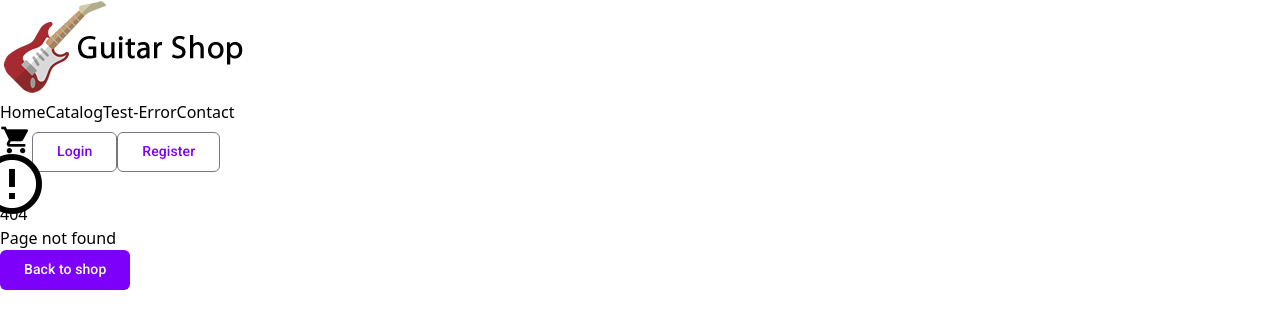
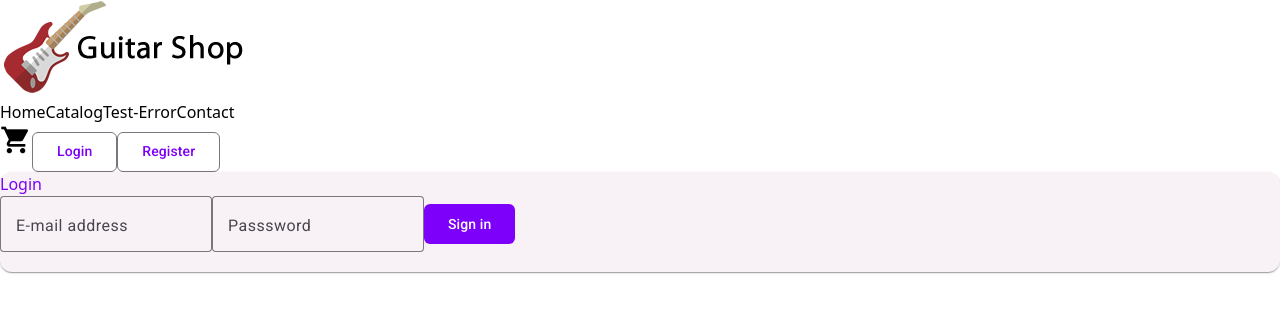
Before and after one commit to wellingtonfzambelli/poc.fullstack.angular.guitarshop, an Angular app in the folder poc.fullstack.angular.guitarshop.frontend/: page /account/login in a window 1280 px wide. Before the commit this address led to /not-found. Shown: the top 328 px of the page. Built offline with nearby package versions, Linux system fonts and the light colour scheme.

Commit message:
fixing login issues

```diff
--- a/poc.fullstack.angular.guitarshop.frontend/src/app/app.routes.ts
+++ b/poc.fullstack.angular.guitarshop.frontend/src/app/app.routes.ts
@@ -17,7 +17,7 @@ export const routes: Routes = [
     { path: 'catalog/:id', component: ProductDetailsComponent },
     { path: 'cart', component: CartComponent },
     { path: 'checkout', component: CheckoutComponent },
-    { path: 'accout/login', component: LoginComponent },
+    { path: 'account/login', component: LoginComponent },
     { path: 'account/register', component: RegisterComponent },
     { path: 'contact', component: ContactComponent },
 
--- a/poc.fullstack.angular.guitarshop.frontend/src/app/core/services/account.service.ts
+++ b/poc.fullstack.angular.guitarshop.frontend/src/app/core/services/account.service.ts
@@ -17,7 +17,7 @@ export class AccountService {
     let params = new HttpParams();
     params = params.append('useCookies', true);
 
-    return this.http.post<User>(this.baseUrl + 'login', values, {params});
+    return this.http.post<User>(this.baseUrl + 'login', values, {params, withCredentials: true});
   }
 
   register(values: any) {
@@ -25,13 +25,13 @@ export class AccountService {
   }
 
   getUserInfo() {
-    return this.http.get<User>(this.baseUrl + 'account/user-info').subscribe({
+    return this.http.get<User>(this.baseUrl + 'account/user-info', {withCredentials: true}).subscribe({
       next: user => this.currentUser.set(user)
     })
   }
 
   logout() {
-    return this.http.post(this.baseUrl + 'account/logout', {});
+    return this.http.post(this.baseUrl + 'account/logout', {}, {withCredentials: true});
   }
 
   updateAddress(address: Address) {
--- a/poc.fullstack.angular.guitarshop.frontend/src/app/features/account/login/login.component.html
+++ b/poc.fullstack.angular.guitarshop.frontend/src/app/features/account/login/login.component.html
@@ -1 +1,19 @@
-<p>login works!</p>
+<mat-card class="max-w-lg mx-auto mt-32 p-8 bg-white">
+    <form [formGroup]="loginForm" (ngSubmit)="onSubmit()">
+        <div class="text-center mb-6">
+            <h1 class="text-3xl font-semibold text-primary">Login</h1>
+        </div>
+
+        <mat-form-field appearance="outline" class="w-full mb-4">
+            <mat-label>E-mail address</mat-label>
+            <input formControlName="email" type="email" placeholder="name@example.com" matInput />
+        </mat-form-field>
+
+        <mat-form-field appearance="outline" class="w-full mb-4">
+            <mat-label>Passsword</mat-label>
+            <input formControlName="password" type="password" placeholder="password" matInput />
+        </mat-form-field>
+
+        <button mat-flat-button type="submit" class="w-full py-2">Sign in</button>
+    </form>
+</mat-card>
--- a/poc.fullstack.angular.guitarshop.frontend/src/app/features/account/login/login.component.ts
+++ b/poc.fullstack.angular.guitarshop.frontend/src/app/features/account/login/login.component.ts
@@ -1,11 +1,42 @@
-import { Component } from '@angular/core';
+import { Component, inject } from '@angular/core';
+import { FormBuilder, ReactiveFormsModule } from '@angular/forms';
+import { MatButton } from '@angular/material/button';
+import { MatCard } from '@angular/material/card';
+import { MatFormField, MatLabel } from '@angular/material/form-field';
+import { MatInput } from '@angular/material/input';
+import { AccountService } from '../../../core/services/account.service';
+import { Router } from '@angular/router';
 
 @Component({
   selector: 'app-login',
-  imports: [],
+  imports: [
+    ReactiveFormsModule,
+    MatCard,
+    MatFormField,
+    MatInput,
+    MatLabel,
+    MatButton
+  ],
   templateUrl: './login.component.html',
   styleUrl: './login.component.scss'
 })
+
 export class LoginComponent {
+  private formBuilder = inject(FormBuilder);
+  private accountService = inject(AccountService);
+  private router = inject(Router);
 
+  public loginForm = this.formBuilder.group({
+    email: [''],
+    password: ['']
+  })
+
+  public onSubmit(){
+    this.accountService.login(this.loginForm.value).subscribe({
+      next: () => {
+        this.accountService.getUserInfo();
+        this.router.navigateByUrl('/catalog');
+      }
+    })
+  }
 }
--- a/poc.fullstack.angular.guitarshop.frontend/src/app/layout/header/header.component.html
+++ b/poc.fullstack.angular.guitarshop.frontend/src/app/layout/header/header.component.html
@@ -20,8 +20,8 @@
             >
                 <mat-icon>shopping_cart</mat-icon>
             </a>
-            <button mat-stroked-button>Login</button>
-            <button mat-stroked-button>Register</button>
+            <button routerLink="/account/login" mat-stroked-button>Login</button>
+            <button routerLink="/account/register" mat-stroked-button>Register</button>
         </div>
     </div>
 </header>
```
Also changed, not shown: 1 other file (tests, documents, lock files or other folders).
